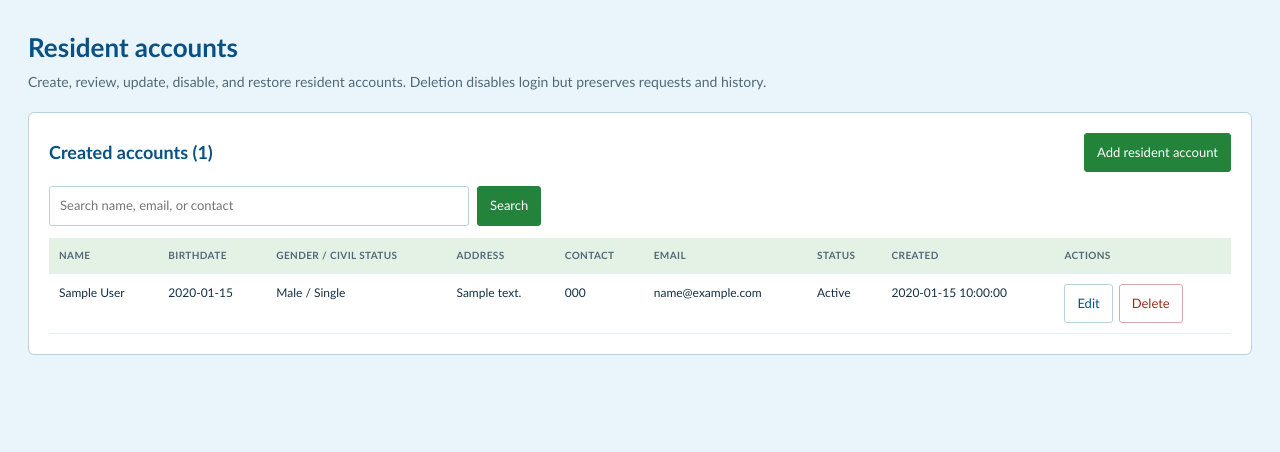
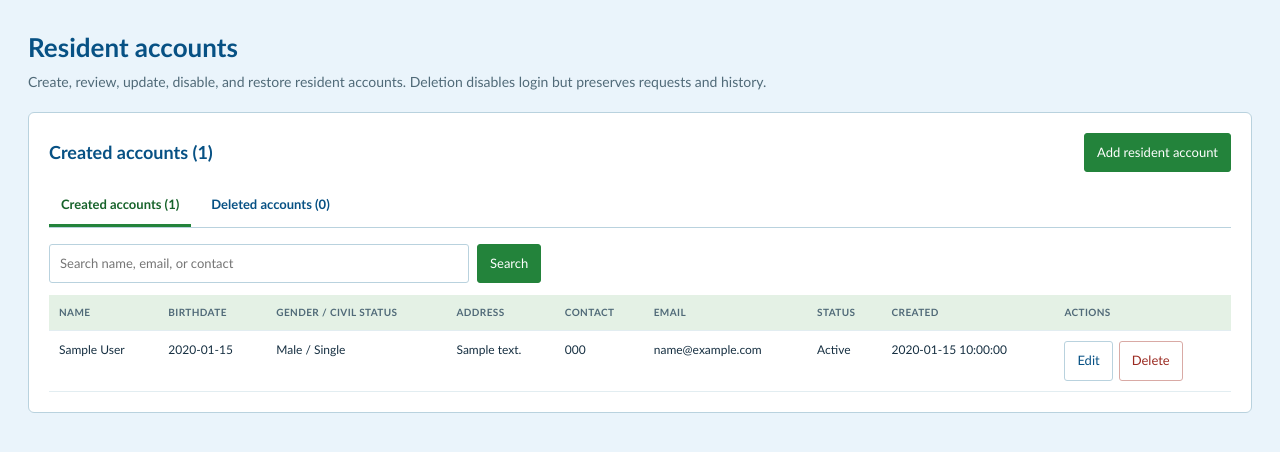
Before and after one commit to jaymarcparazo-cyber/OBRS, a PHP site: page /verify/admin_residents.php in a window 1280 px wide. Shown: the part 56-508 px from the top of the page. Run offline with PHP 8.4, Linux system fonts and the light colour scheme; the visitor is signed in with stand-in values (Sample User, id 1); tables that the repository leaves empty hold one stand-in row (values such as "Sample post").

Commit message:
mas masarap

```diff
--- a/admin_residents.php
+++ b/admin_residents.php
@@ -13,6 +13,10 @@ $civilStatuses = ['single', 'married', 'widowed', 'separated', 'divorced'];
 $error = '';
 $success = '';
 $editId = filter_input(INPUT_GET, 'edit', FILTER_VALIDATE_INT) ?: 0;
+$view = $_GET['view'] ?? ($_POST['view'] ?? 'active');
+if (!is_string($view) || !in_array($view, ['active', 'deleted'], true)) {
+    $view = 'active';
+}
 $rawSearch = $_GET['q'] ?? '';
 $search = is_string($rawSearch) ? trim($rawSearch) : '';
 $form = [
@@ -50,6 +54,7 @@ if ($_SERVER['REQUEST_METHOD'] === 'POST') {
     $residentId = filter_var($_POST['resident_id'] ?? null, FILTER_VALIDATE_INT) ?: 0;
 
     if ($action === 'delete' || $action === 'restore') {
+        $view = $action === 'delete' ? 'deleted' : 'active';
         if ($residentId < 1) {
             $error = 'Select a valid resident account.';
         } else {
@@ -192,22 +197,29 @@ if ($_SERVER['REQUEST_METHOD'] === 'POST') {
     }
 }
 
-$where = '';
-$params = [];
+$where = 'WHERE is_deleted = ?';
+$params = [$view === 'deleted' ? 1 : 0];
 if ($search !== '') {
-    $where = 'WHERE first_name LIKE ? OR last_name LIKE ? OR email LIKE ? OR contact_number LIKE ?';
+    $where .= ' AND (first_name LIKE ? OR last_name LIKE ? OR email LIKE ? OR contact_number LIKE ?)';
     $like = '%' . $search . '%';
-    $params = [$like, $like, $like, $like];
+    array_push($params, $like, $like, $like, $like);
 }
 $listStmt = $pdo->prepare('
     SELECT resident_id, first_name, last_name, birthdate, gender, civil_status,
            address, contact_number, email, is_deleted, deleted_at, created_at
     FROM residents
     ' . $where . '
-    ORDER BY is_deleted ASC, last_name, first_name
+    ORDER BY last_name, first_name
 ');
 $listStmt->execute($params);
 $accounts = $listStmt->fetchAll();
+$accountCounts = $pdo->query('
+    SELECT is_deleted, COUNT(*) AS account_count
+    FROM residents
+    GROUP BY is_deleted
+')->fetchAll(PDO::FETCH_KEY_PAIR);
+$activeCount = (int)($accountCounts[0] ?? 0);
+$deletedCount = (int)($accountCounts[1] ?? 0);
 $showFormModal = $editId > 0
     || ($_SERVER['REQUEST_METHOD'] === 'POST'
         && in_array($_POST['action'] ?? '', ['create', 'update'], true));
@@ -257,6 +269,9 @@ function resident_form_value(array $form, string $field): string {
   .hint{font-size:11px;color:var(--ink-soft);margin:-4px 0 12px;}
   .accounts-heading{display:flex;align-items:center;justify-content:space-between;gap:16px;margin-bottom:14px;}
   .accounts-heading h2{margin:0;}
+  .account-tabs{display:flex;gap:8px;margin-bottom:16px;border-bottom:1px solid var(--line);}
+  .account-tab{padding:9px 12px;color:var(--blue-deep);text-decoration:none;border-bottom:3px solid transparent;font-size:13px;font-weight:600;}
+  .account-tab.active{border-color:var(--green);color:var(--green-deep);}
   .modal-overlay{position:fixed;inset:0;z-index:1000;display:none;align-items:center;justify-content:center;padding:20px;background:rgba(15,35,48,.62);}
   .modal-overlay.open{display:flex;}
   .modal-box{position:relative;width:min(680px,100%);max-height:92vh;overflow:auto;background:#fff;border:1px solid var(--line);border-top:4px solid var(--green);border-radius:8px;padding:24px;box-shadow:0 18px 48px rgba(0,0,0,.28);}
@@ -287,10 +302,15 @@ function resident_form_value(array $form, string $field): string {
   <?php if ($success): ?><p class="msg success"><?= htmlspecialchars($success, ENT_QUOTES, 'UTF-8') ?></p><?php endif; ?>
   <section class="panel">
       <div class="accounts-heading">
-        <h2>Created accounts (<?= count($accounts) ?>)</h2>
-        <button type="button" id="openCreateResident">Add resident account</button>
+        <h2><?= $view === 'deleted' ? 'Deleted accounts' : 'Created accounts' ?> (<?= $view === 'deleted' ? $deletedCount : $activeCount ?>)</h2>
+        <?php if ($view === 'active'): ?><button type="button" id="openCreateResident">Add resident account</button><?php endif; ?>
       </div>
+      <nav class="account-tabs" aria-label="Resident account status">
+        <a class="account-tab <?= $view === 'active' ? 'active' : '' ?>" href="admin_residents.php?view=active">Created accounts (<?= $activeCount ?>)</a>
+        <a class="account-tab <?= $view === 'deleted' ? 'active' : '' ?>" href="admin_residents.php?view=deleted">Deleted accounts (<?= $deletedCount ?>)</a>
+      </nav>
       <form class="search" method="get">
+        <input type="hidden" name="view" value="<?= htmlspecialchars($view, ENT_QUOTES, 'UTF-8') ?>">
         <input type="search" name="q" value="<?= htmlspecialchars($search, ENT_QUOTES, 'UTF-8') ?>" placeholder="Search name, email, or contact">
         <button type="submit">Search</button>
       </form>
@@ -313,12 +333,12 @@ function resident_form_value(array $form, string $field): string {
                   <td><?= htmlspecialchars($account['created_at'], ENT_QUOTES, 'UTF-8') ?></td>
                   <td>
                     <div class="account-actions">
-                      <a class="button secondary" href="admin_residents.php?edit=<?= (int)$account['resident_id'] ?>">Edit</a>
-                      <form method="post" onsubmit="return confirm('<?= $account['is_deleted'] ? 'Restore' : 'Disable' ?> this resident account? Existing requests and records will be retained.');">
+                      <a class="button secondary" href="admin_residents.php?view=<?= htmlspecialchars($view, ENT_QUOTES, 'UTF-8') ?>&amp;edit=<?= (int)$account['resident_id'] ?>">Edit</a>
+                      <form method="post" onsubmit="return confirm('<?= $view === 'deleted' ? 'Are you sure you want to restore this account?' : 'Are you sure you want to delete this account?' ?>');">
                         <input type="hidden" name="csrf_token" value="<?= htmlspecialchars(csrf_token(), ENT_QUOTES, 'UTF-8') ?>">
                         <input type="hidden" name="resident_id" value="<?= (int)$account['resident_id'] ?>">
-                        <input type="hidden" name="action" value="<?= $account['is_deleted'] ? 'restore' : 'delete' ?>">
-                        <button class="<?= $account['is_deleted'] ? '' : 'danger' ?>" type="submit"><?= $account['is_deleted'] ? 'Restore' : 'Delete' ?></button>
+                        <input type="hidden" name="action" value="<?= $view === 'deleted' ? 'restore' : 'delete' ?>">
+                        <button class="<?= $view === 'deleted' ? '' : 'danger' ?>" type="submit"><?= $view === 'deleted' ? 'Restore' : 'Delete' ?></button>
                       </form>
                     </div>
                   </td>
@@ -340,6 +360,7 @@ function resident_form_value(array $form, string $field): string {
     <?php if ($error && $showFormModal): ?><p class="msg error"><?= htmlspecialchars($error, ENT_QUOTES, 'UTF-8') ?></p><?php endif; ?>
     <form method="post" id="residentAccountForm">
         <input type="hidden" name="csrf_token" value="<?= htmlspecialchars(csrf_token(), ENT_QUOTES, 'UTF-8') ?>">
+        <input type="hidden" name="view" value="<?= htmlspecialchars($view, ENT_QUOTES, 'UTF-8') ?>">
         <input type="hidden" name="action" value="<?= $editId ? 'update' : 'create' ?>">
         <?php if ($editId): ?><input type="hidden" name="resident_id" value="<?= (int)$editId ?>"><?php endif; ?>
         <div class="row">
@@ -393,7 +414,7 @@ function resident_form_value(array $form, string $field): string {
     document.body.classList.remove('modal-open');
   }
 
-  openButton.addEventListener('click', openModal);
+  if (openButton) openButton.addEventListener('click', openModal);
   closeButton.addEventListener('click', closeModal);
   if (cancelButton) cancelButton.addEventListener('click', closeModal);
   modal.addEventListener('click', event => {
```
